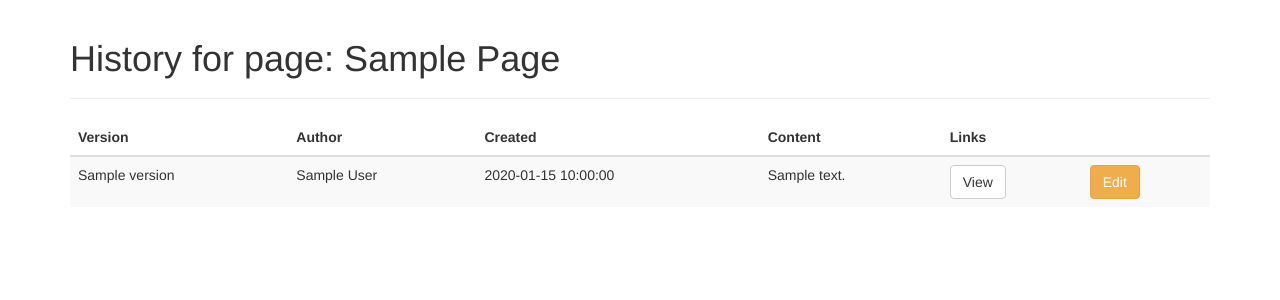
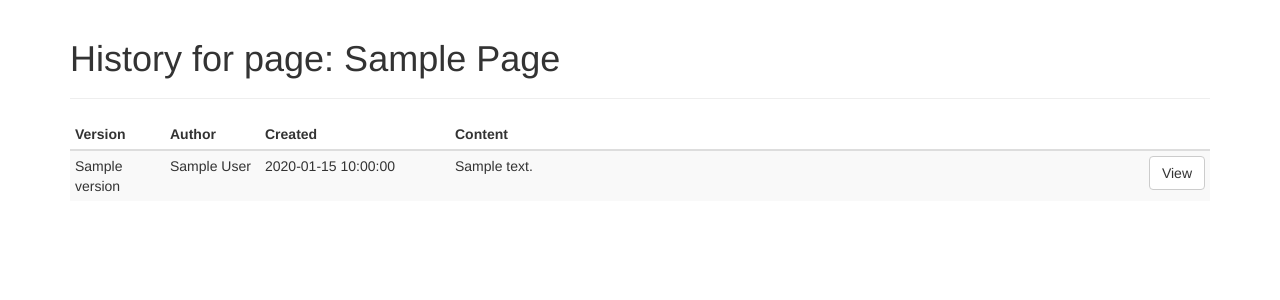
Before and after one commit to vcelis/cs253-wiki, a Python web app: template templates/history.html in a window 1280 px wide. Shown: the part 51-351 px from the top of the page. Run offline with Jinja, Linux system fonts and the light colour scheme; the template is opened without the code that fills it: most values are stand-ins (such as "Sample title", 1, 10 or a date in 2020).

Commit message:
Thanks to googlebot noticed the edit link when not signed in & layout changes of the table

```diff
--- a/templates/history.html
+++ b/templates/history.html
@@ -5,14 +5,14 @@
 <div class="page-header">
   <h1>History for page: {{ page.name.title() | safe }}</h1>
 </div>
-<table class="table table-borderless table-striped table-hover">
+<table class="table table-borderless table-striped table-hover table-condensed">
   <thead>
     <tr>
-      <th>Version</th>
-      <th>Author</th>
-      <th>Created</th>
-      <th>Content</th>
-      <th colspan="2">Links</th>
+      <th class="col-sm-1">Version</th>
+      <th class="col-sm-1">Author</th>
+      <th class="col-sm-2">Created</th>
+      <th class="col-sm-6">Content</th>
+      <th class="col-sm-2"></th>
     </tr>
   </thead>
   <tbody>
@@ -22,8 +22,12 @@
       <td>{{ version.author | safe }}</td>
       <td>{{ version.created.strftime('%Y-%m-%d %H:%M:%S') }}</td>
       <td>{{ version.content | striptags | truncate(75)}}</td>
-      <td><a class="btn btn-default" href="/{{ version.name }}?v={{ version.version }}">View</a></td>
-      <td><a class="btn btn-warning" href="/_edit/{{ version.name }}?v={{ version.version }}">Edit</a></td>
+      <td class="text-right">
+        {% if user %}
+          <a class="btn btn-warning" href="/_edit/{{ version.name }}?v={{ version.version }}">Edit</a>
+        {% endif %}
+        <a class="btn btn-default" href="/{{ version.name }}?v={{ version.version }}">View</a>
+      </td>
     </tr>
     {% endfor %}
   </tbody>
```
